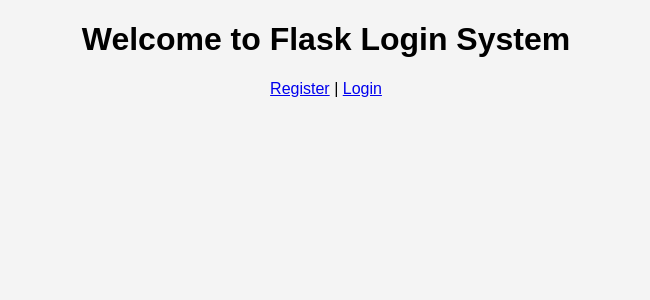
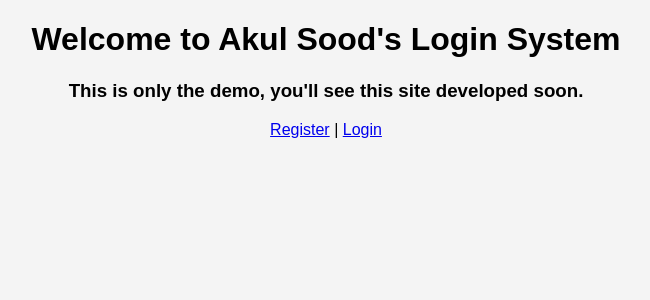
Before and after one commit to akulsood12/Login-System, a Flask app: page / in a window 1280 px wide. Shown: the top 300 px of the page, without its empty margins (314-964 px from the left). Run offline with Flask 3, Linux system fonts and the light colour scheme.

Commit message:
Update index.html

```diff
--- a/templates/index.html
+++ b/templates/index.html
@@ -7,7 +7,9 @@
     <link rel="stylesheet" href="{{ url_for('static', filename='style.css') }}">
 </head>
 <body>
-    <h1>Welcome to Flask Login System</h1>
+    <h1>Welcome to Akul Sood's Login System</h1>
+
+    <h3> This is only the demo, you'll see this site developed soon.</h3>
     <a href="/register">Register</a> | <a href="/login">Login</a>
 </body>
 </html>
```
